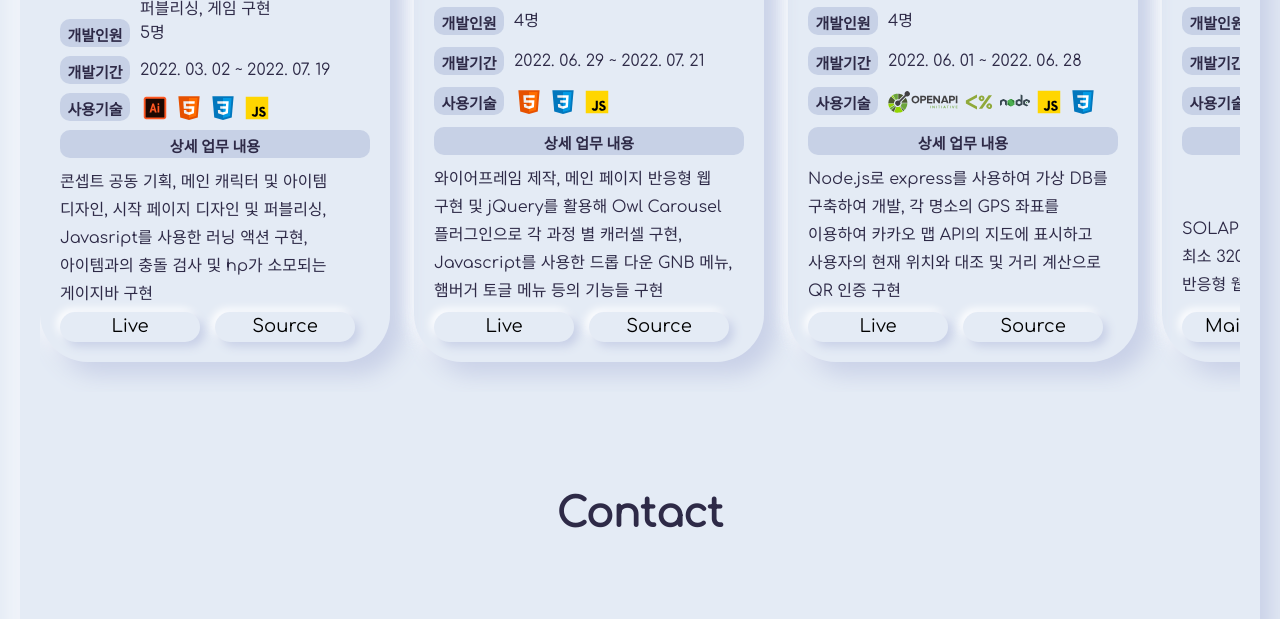
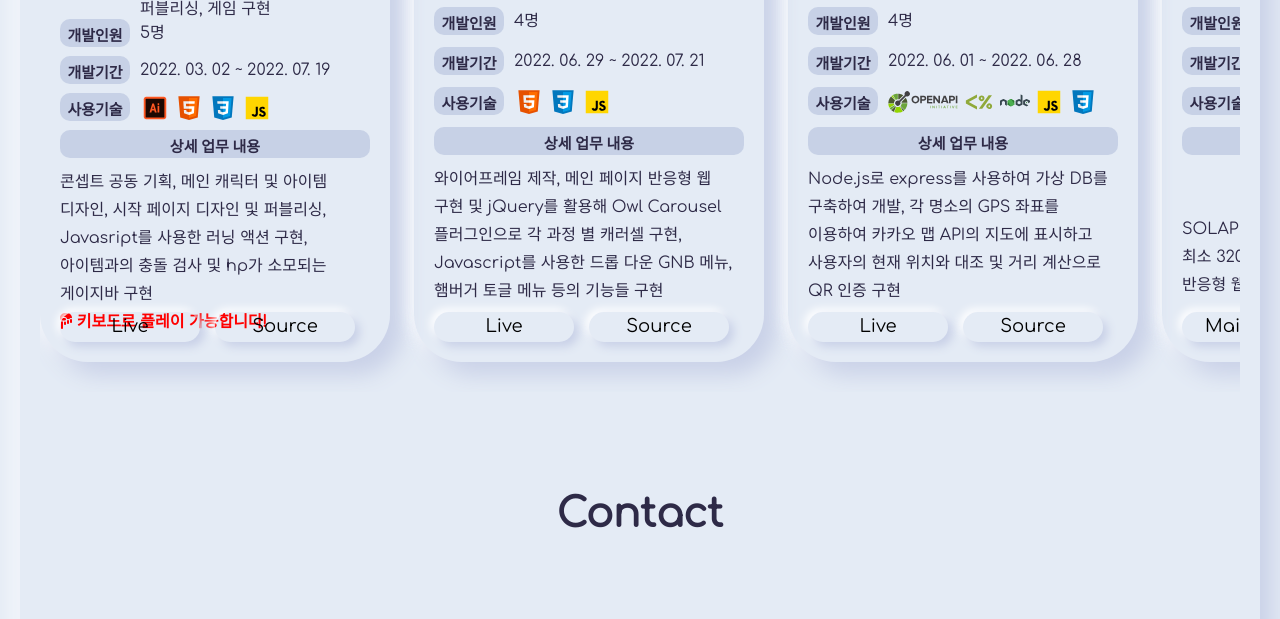
Before and after one commit to 0-un/portfolio, a plain HTML site: page main.html in a window 1280 px wide. Shown: the part 4237-4856 px from the top of the page. Drawn offline with nearby package versions, Linux system fonts and the light colour scheme; a web font is replaced by a local one.

Commit message:
text 수정

```diff
--- a/main.html
+++ b/main.html
@@ -439,7 +439,7 @@
                         <div class='card_content'>
                             <p class='tag'>상세 업무 내용</p>
                             <p class='description'>
-                                콘셉트 공동 기획, 메인 캐릭터 및 아이템 디자인, 시작 페이지 디자인 및 퍼블리싱, Javasript를 사용한 러닝 액션 구현, 아이템과의 충돌 검사 및 hp가 소모되는 게이지바 구현
+                                콘셉트 공동 기획, 메인 캐릭터 및 아이템 디자인, 시작 페이지 디자인 및 퍼블리싱, Javasript를 사용한 러닝 액션 구현, 아이템과의 충돌 검사 및 hp가 소모되는 게이지바 구현<br><b style='color: red;'><i class="fa-solid fa-hand-point-down"></i>&nbsp;키보드로 플레이 가능합니다!</b>
                             </p>
                         </div>
 
```
